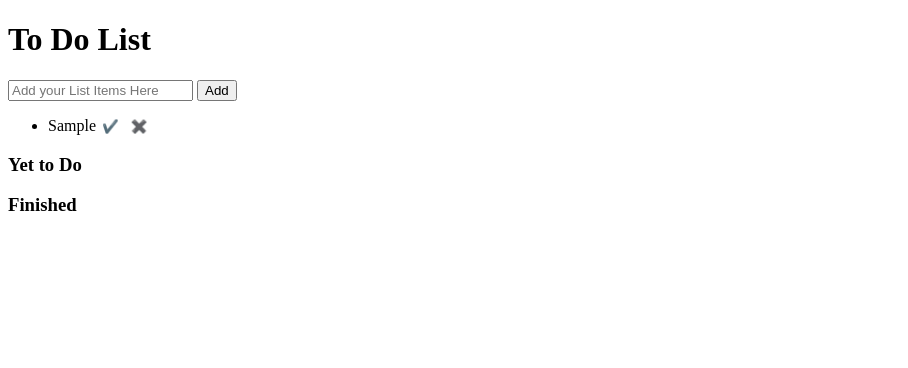
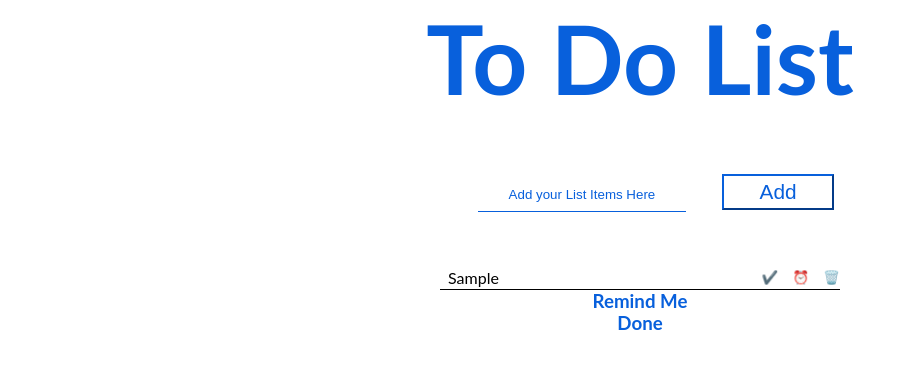
Before and after one commit to altinawiwaseem/toDo-List, a website: page src/index.html in a window 1280 px wide. Both pictures are taken after typing "Sample" into the empty fields and a click on the input "Add". Shown: the whole page, without its empty margins (0-908 px from the left). Drawn offline with nearby package versions, Linux system fonts and the light colour scheme; files that its build step writes are made by us from their sources.

Commit message:
css staling

```diff
--- a/src/index.html
+++ b/src/index.html
@@ -8,6 +8,7 @@
     <title>To Do List</title>
 </head>
 <body>
+    <section class="main-layout">
         <h1>To Do List</h1>
         <form >
             <input type="text" placeholder="Add your List Items Here" name="" id="user-data">
@@ -16,13 +17,15 @@
         <ul></ul>
 
         <div class="yet-to-do">
-        <h3>Yet to Do</h3>
+            <h3>Remind Me</h3>
             <ul></ul>
         </div>
         <div class="finished">
-        <h3>Finished</h3>
+            <h3>Done</h3>
             <ul></ul>
         </div>
+    </section>
+
 
     <script src="./js/index.js"></script>
 </body>
--- a/src/js/index.js
+++ b/src/js/index.js
@@ -1,7 +1,10 @@
+// create unOrder list && submit button
 let ul = document.querySelector("ul");
 let submit = document
   .querySelector("form")
   .addEventListener("submit", addToList);
+
+  // select remind me and done category
 let yetToDo = document.querySelector(".yet-to-do ul");
 let finished = document.querySelector(".finished ul");
 
@@ -9,6 +12,7 @@ function addToList(e) {
   e.preventDefault();
   let userInput = document.querySelector("#user-data").value;
   if (!userInput == "") {
+      // create the list items
     let addItem = document.createElement("li");
     let itemText = document.createTextNode(userInput);
     addItem.appendChild(itemText);
@@ -16,21 +20,31 @@ function addToList(e) {
     document.querySelector("#user-data").value = "";
     let span = document.createElement("span");
     let doneBtn = document.createElement("button");
+    let remindMe = document.createElement("button");
     let cancelBtn = document.createElement("button");
     doneBtn.innerHTML = "✔️";
-    cancelBtn.innerHTML = "✖️";
+    remindMe.innerHTML = "⏰";
+    cancelBtn.innerHTML = "🗑️";
     span.appendChild(doneBtn);
+    span.appendChild(remindMe);
     span.appendChild(cancelBtn);
     addItem.appendChild(span);
+
+
     doneBtn.addEventListener("click", () => {
       addItem.classList.add("done");
       finished.appendChild(addItem);
+      remindMe.innerHTML = "⏰";
+      doneBtn.innerHTML = "";
+    });
+    remindMe.addEventListener("click", () => {
+      addItem.classList.remove("done");
+      yetToDo.appendChild(addItem);
+      remindMe.innerHTML = "";
+      doneBtn.innerHTML = "✔️";
     });
 
-    cancelBtn.addEventListener("click", () => {
-      addItem.classList.remove("done");
-      yetToDo.appendChild(addItem);
-    });
+    cancelBtn.addEventListener("click", () => addItem.remove());
   } else {
     document.querySelector("#user-data").placeholder =
       "Add your List Items Here";
--- a/src/scss/main.scss
+++ b/src/scss/main.scss
@@ -1,13 +1,97 @@
-.done{
-    color: lightgreen;
-    text-decoration: line-through;
+* {
+  box-sizing: border-box;
+  padding: 0;
+  margin: 0;
 }
-.done button{
-    text-decoration: line-through;
+.done {
+  color: lightgreen;
+  text-decoration: line-through;
+  border-bottom: 1px solid black;
+}
+.done button {
+  text-decoration: line-through;
+}
 
+
+
+body {
+  width: 100vw;
+  height: 100vh;
+  font-family: "Lato", sans-serif;
+  /* color: #0860dc; */
 }
-button {
-    border: 0 none;
+.main-layout {
+  width: 100%;
+  height: 100%;
+  display: flex;
+  flex-direction: column;
+  align-items: center;
+
+  h3 {
+    color: #0860dc;
+  }
+
+  h1 {
+    padding-bottom: 2rem;
+    font-size: 6rem;
+    color: #0860dc;
+  }
+  input {
+    /* border: none; */
+  }
+  form input[type="text"] {
+    line-height: 2rem;
+    border: none;
+    width: 13rem;
+    border-bottom: 1px #0860dc solid;
+    margin: 2rem;
+    &::placeholder {
+      text-align: center;
+      color: #0860dc;
+    }
+  }
+
+  form input[type="submit"] {
+    font-size: 1.3rem;
+    width: 7rem;
+    line-height: 2rem;
+    border-color: #0860dc;
+    color: #0860dc;
+    text-align: center;
+    cursor: pointer;
     background-color: transparent;
+    transition: 0.7s ease-in-out;
+    outline: none;
+    &:active {
+      transform: scale(0.97);
+      background-color: #0860dc;
+      color: white;
+    }
+    &:hover {
+      background-color: #0860dc;
+      color: white;
+      border-color: white;
+    }
+  }
+  ul li{
+
+      border-bottom: 1px solid black;
+      width: 25rem;
+      display: flex;
+      justify-content: space-between;
+      padding: 1.5rem 0 .1rem  .5rem;
+      span{
+        width: 20%;
+        display: flex;
+        justify-content: space-between;
+
+      }
+
 
   }
+}
+
+button {
+  border: 0 none;
+  background-color: transparent;
+}
```
Lines whose indentation alone changed are shown as unchanged.
